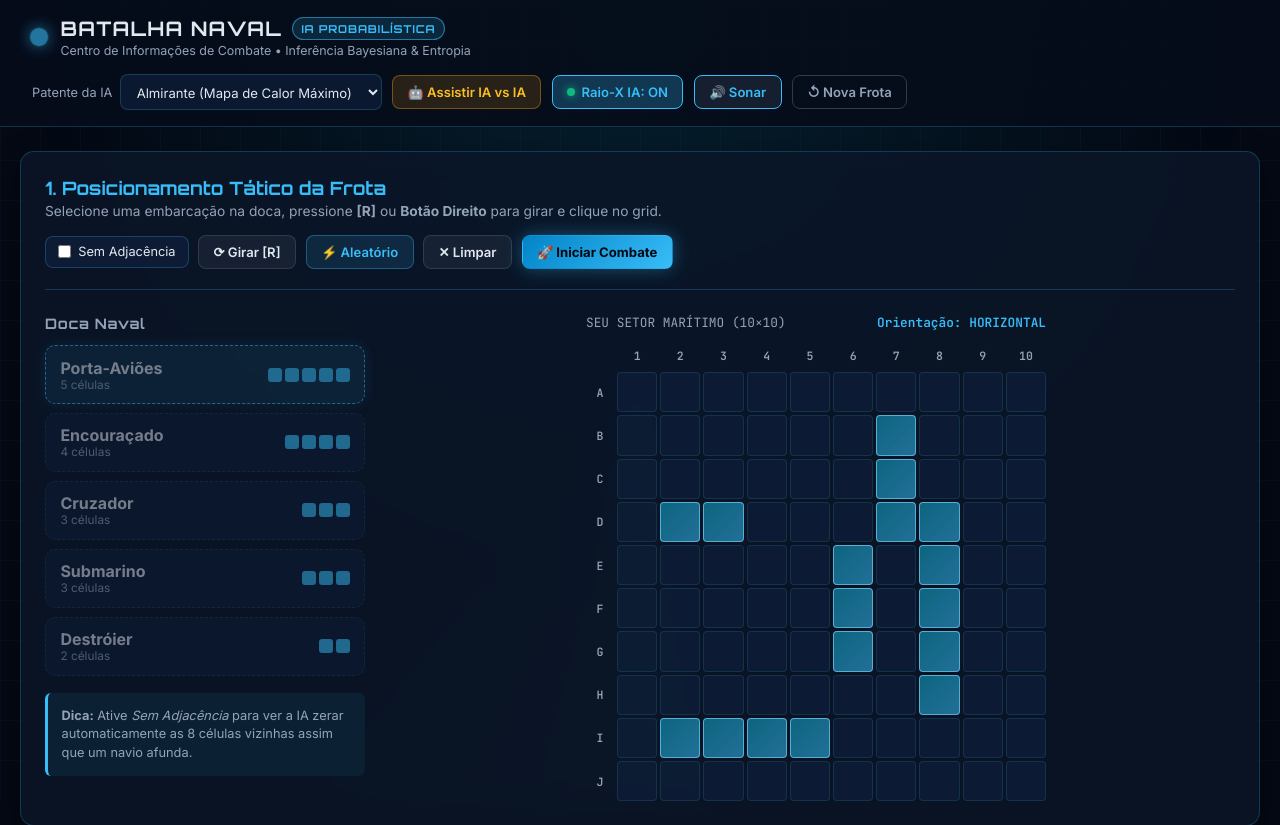
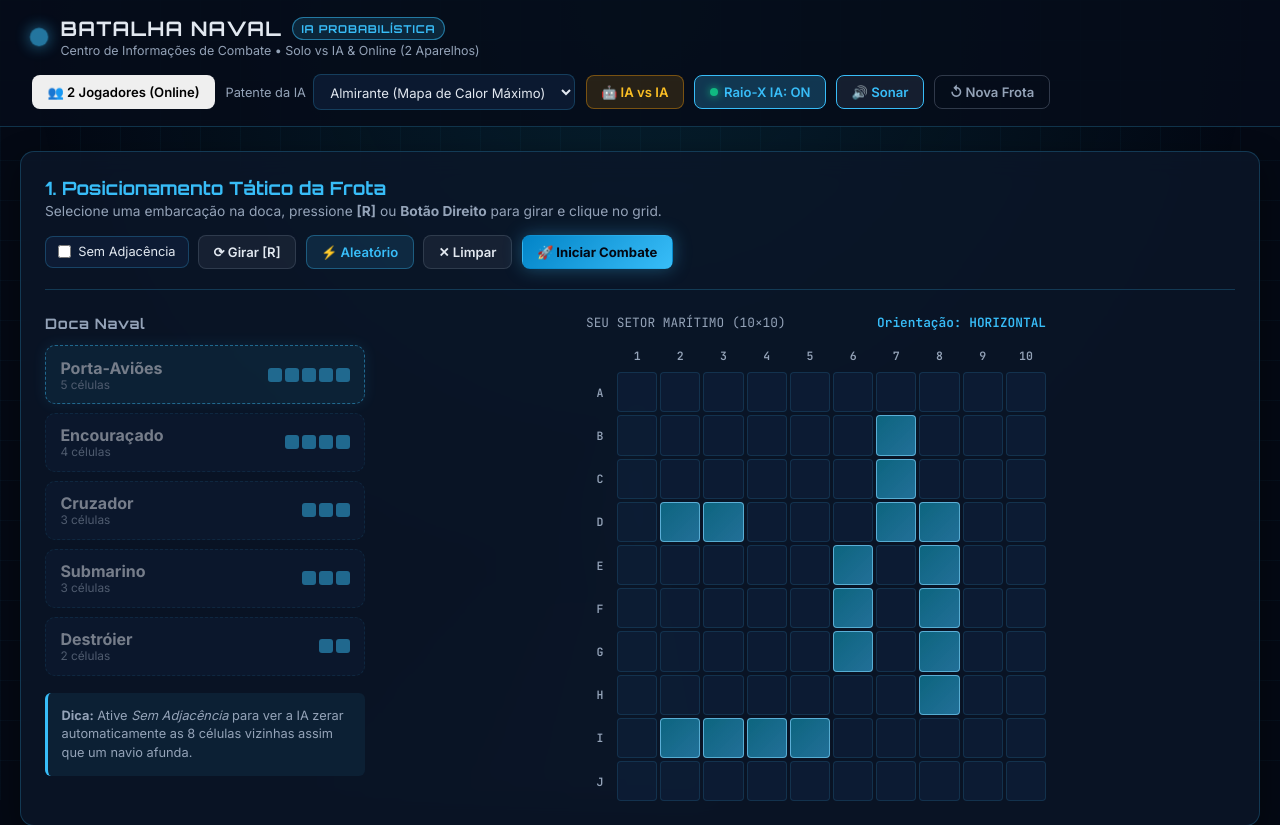
Before and after one commit to Rafael-Pedra-7325/batalha-naval-ia-probabilistica, a Flask app: page / in a window 1280 px wide. Shown: the top 825 px of the page. Run offline with Flask 3, Linux system fonts and the light colour scheme.

Commit message:
Update title and subtitles for multiplayer feature

```diff
--- a/templates/index.html
+++ b/templates/index.html
@@ -3,7 +3,7 @@
 <head>
     <meta charset="UTF-8" />
     <meta name="viewport" content="width=device-width, initial-scale=1.0" />
-    <title>Batalha Naval — IA de Mapa de Calor</title>
+    <title>Batalha Naval — IA de Mapa de Calor & Multiplayer</title>
     <link rel="preconnect" href="https://fonts.googleapis.com" />
     <link rel="preconnect" href="https://fonts.gstatic.com" crossorigin />
     <link href="https://fonts.googleapis.com/css2?family=Inter:wght@400;500;600;700&family=JetBrains+Mono:wght@400;600;700&family=Orbitron:wght@600;700;800&display=swap" rel="stylesheet" />
@@ -17,12 +17,16 @@
             <div class="radar-pulse"></div>
             <div>
                 <h1>BATALHA NAVAL <span class="badge-ia">IA PROBABILÍSTICA</span></h1>
-                <p class="subtitle">Centro de Informações de Combate • Inferência Bayesiana & Entropia</p>
+                <p class="subtitle">Centro de Informações de Combate • Solo vs IA & Online (2 Aparelhos)</p>
             </div>
         </div>
 
         <div class="topbar-controls">
-            <div class="control-group">
+            <button id="btn-abrir-pvp" class="btn btn-emerald" title="Jogar contra um amigo em dois celulares diferentes">
+                👥 2 Jogadores (Online)
+            </button>
+
+            <div class="control-group" id="grupo-dificuldade">
                 <label for="select-dificuldade">Patente da IA</label>
                 <select id="select-dificuldade" class="hud-select">
                     <option value="recruta">Recruta (Híbrido)</option>
@@ -32,7 +36,7 @@
             </div>
 
             <button id="btn-demo-ia" class="btn btn-amber" title="Assistir uma demonstração automática entre duas IAs">
-                🤖 Assistir IA vs IA
+                🤖 IA vs IA
             </button>
 
             <button id="btn-toggle-calor" class="btn btn-cyan active" title="Visualizar probabilidades calculadas pela IA">
@@ -50,6 +54,43 @@
     </header>
 
     <main class="container">
+        <!-- PAINEL MULTIPLAYER ONLINE (2 CELULARES / DISPOSITIVOS) -->
+        <section id="pvp-panel" class="pvp-banner glass-card hidden">
+            <div id="pvp-lobby-box" class="pvp-row">
+                <div class="pvp-info">
+                    <h3>📡 DUELO ONLINE ENTRE 2 APARELHOS (100% GRÁTIS)</h3>
+                    <p>Crie uma sala e envie o link para o outro celular, ou digite o código recebido para entrar.</p>
+                </div>
+                <div class="pvp-actions">
+                    <button id="btn-criar-sala" class="btn btn-emerald">➕ Criar Sala</button>
+                    <div class="join-group">
+                        <input
+                            type="text"
+                            id="input-codigo-sala"
+                            class="hud-input"
+                            maxlength="6"
+                            placeholder="CÓDIGO"
+                            autocomplete="off"
+                        />
+                        <button id="btn-entrar-sala" class="btn btn-cyan">Entrar</button>
+                    </div>
+                    <button id="btn-fechar-pvp" class="btn btn-ghost">✕</button>
+                </div>
+            </div>
+
+            <div id="pvp-sala-ativa-box" class="pvp-row hidden">
+                <div class="pvp-room-badge">
+                    <span class="room-label">SALA ONLINE:</span>
+                    <strong id="pvp-codigo-display" class="room-code">----</strong>
+                    <button id="btn-copiar-link" class="btn btn-cyan btn-sm">📋 Copiar Link de Convite</button>
+                </div>
+                <div class="pvp-status-group">
+                    <span id="pvp-status-conexao" class="status-pill-live">Aguardando adversário entrar...</span>
+                    <button id="btn-sair-sala" class="btn btn-outline btn-sm">Sair da Sala</button>
+                </div>
+            </div>
+        </section>
+
         <!-- FASE 1: POSICIONAMENTO TÁTICO DA FROTA -->
         <section id="secao-setup" class="setup-panel glass-card">
             <div class="setup-header">
@@ -76,7 +117,7 @@
                     <h3>Doca Naval</h3>
                     <div id="lista-doca" class="dock-list"></div>
                     <div class="legend-box">
-                        <p><strong>Dica:</strong> Ative <em>Sem Adjacência</em> para ver a IA zerar automaticamente as 8 células vizinhas assim que um navio afunda.</p>
+                        <p id="setup-dica-texto"><strong>Dica:</strong> Ative <em>Sem Adjacência</em> para ver a IA zerar automaticamente as 8 células vizinhas assim que um navio afunda.</p>
                     </div>
                 </div>
 
@@ -95,7 +136,7 @@
             <!-- Barra de Telemetria da IA -->
             <div class="telemetry-bar glass-card">
                 <div class="telemetry-item">
-                    <span class="telemetry-label">ESTADO NEURAL DA IA</span>
+                    <span class="telemetry-label" id="label-estado-neural">ESTADO NEURAL DA IA</span>
                     <span id="ia-status" class="telemetry-value text-cyan">VARREDURA PROBABILÍSTICA</span>
                 </div>
                 <div class="telemetry-item">
@@ -111,14 +152,14 @@
                     <span id="hud-turnos" class="telemetry-value font-mono">0</span>
                 </div>
                 <div class="telemetry-item">
-                    <span class="telemetry-label">PRECISÃO VOCÊ / IA</span>
+                    <span class="telemetry-label" id="label-precisao">PRECISÃO VOCÊ / IA</span>
                     <span id="hud-precisao" class="telemetry-value font-mono">0% / 0%</span>
                 </div>
             </div>
 
             <!-- Tabuleiros Duplos -->
             <div class="boards-layout">
-                <!-- Tabuleiro do Jogador (com Mapa de Calor) -->
+                <!-- Tabuleiro do Jogador -->
                 <div class="board-card glass-card">
                     <div class="board-header">
                         <div>
@@ -136,11 +177,11 @@
                     <div class="fleet-status" id="status-frota-jogador"></div>
                 </div>
 
-                <!-- Tabuleiro da IA (Ataque) -->
+                <!-- Tabuleiro Inimigo (Ataque) -->
                 <div class="board-card glass-card">
                     <div class="board-header">
                         <div>
-                            <h3>🎯 RADAR INIMIGO <span class="sub-tag">(Clique para Disparar)</span></h3>
+                            <h3 id="titulo-radar-inimigo">🎯 RADAR INIMIGO <span class="sub-tag">(Clique para Disparar)</span></h3>
                         </div>
                         <span id="turno-indicador" class="turn-badge">SUA VEZ DE ATACAR</span>
                     </div>
```
